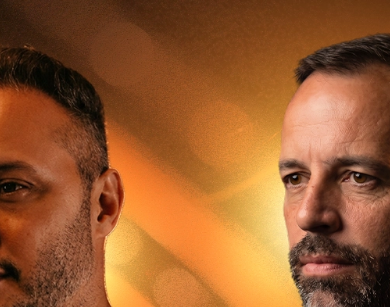
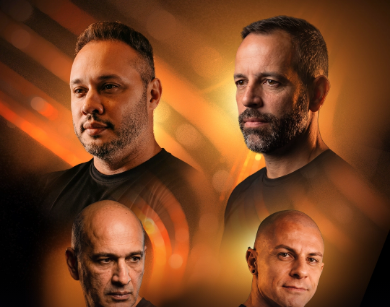
Before and after one commit to BryanJohn2901/desafio3x, a website: page index.html in a window 390 px wide. Shown: the top 307 px of the page. Drawn offline with nearby package versions, Linux system fonts and the light colour scheme.

Commit message:
Mostra a arte mobile inteira, sem corte e sem faixa preta.
Co-authored-by: Cursor <cursoragent@cursor.com>

```diff
--- a/index.html
+++ b/index.html
@@ -131,19 +131,17 @@
         .hero-mobile {
             position: relative;
             width: 100%;
-            height: 100svh;
-            min-height: 100dvh;
+            height: auto;
             background-color: #080811;
+            line-height: 0;
         }
 
         .hero-mobile img {
-            position: absolute;
-            inset: 0;
+            position: relative;
+            display: block;
             width: 100%;
-            height: 100%;
-            object-fit: cover;
-            object-position: center top;
-            max-width: none;
+            height: auto;
+            max-width: 100%;
         }
 
         .hero-mobile::after {
@@ -152,13 +150,13 @@
             left: 0;
             right: 0;
             bottom: 0;
-            height: 32%;
+            height: 28%;
             z-index: 2;
             pointer-events: none;
             background: linear-gradient(
                 to bottom,
                 rgba(8, 8, 17, 0) 0%,
-                rgba(8, 8, 17, 0.55) 55%,
+                rgba(8, 8, 17, 0.5) 50%,
                 #080811 100%
             );
         }
```
Also changed, not shown: dist/css/style.css.
